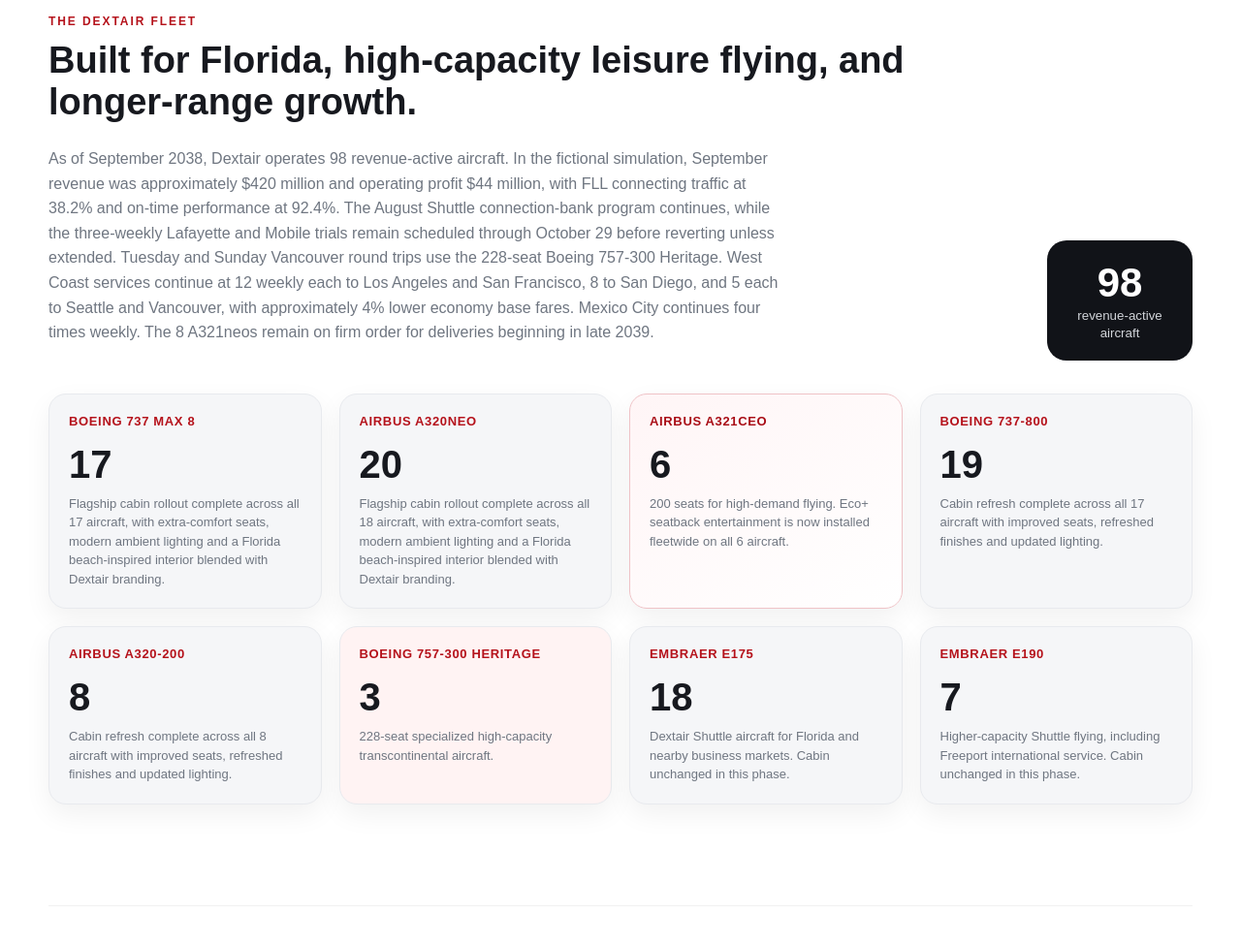
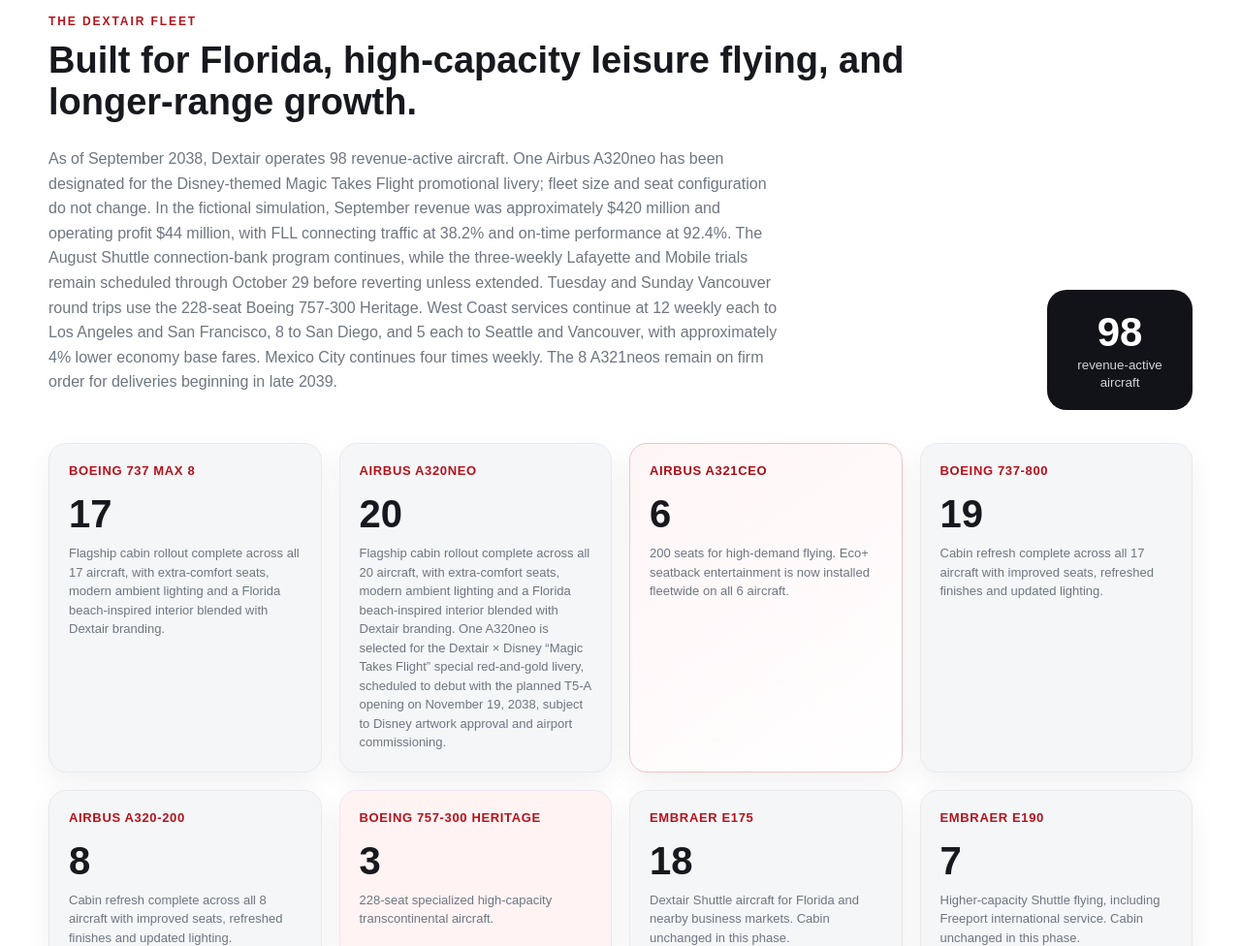
Before and after one commit to elbibou/dextair, a plain HTML site: page index.html in a window 1280 px wide. Shown: the part 4218-5194 px from the top of the page at 97% size. Drawn offline with Linux system fonts and the light colour scheme.

Commit message:
Announce Dextair Disney Magic Takes Flight A320neo special livery

```diff
--- a/index.html
+++ b/index.html
@@ -966,14 +966,14 @@
     <div>
       <p class="eyebrow red">THE DEXTAIR FLEET</p>
       <h2>Built for Florida, high-capacity leisure flying, and longer-range growth.</h2>
-      <p class="showcase-copy">As of September 2038, Dextair operates 98 revenue-active aircraft. In the fictional simulation, September revenue was approximately $420 million and operating profit $44 million, with FLL connecting traffic at 38.2% and on-time performance at 92.4%. The August Shuttle connection-bank program continues, while the three-weekly Lafayette and Mobile trials remain scheduled through October 29 before reverting unless extended. Tuesday and Sunday Vancouver round trips use the 228-seat Boeing 757-300 Heritage. West Coast services continue at 12 weekly each to Los Angeles and San Francisco, 8 to San Diego, and 5 each to Seattle and Vancouver, with approximately 4% lower economy base fares. Mexico City continues four times weekly. The 8 A321neos remain on firm order for deliveries beginning in late 2039.</p>
+      <p class="showcase-copy">As of September 2038, Dextair operates 98 revenue-active aircraft. One Airbus A320neo has been designated for the Disney-themed Magic Takes Flight promotional livery; fleet size and seat configuration do not change. In the fictional simulation, September revenue was approximately $420 million and operating profit $44 million, with FLL connecting traffic at 38.2% and on-time performance at 92.4%. The August Shuttle connection-bank program continues, while the three-weekly Lafayette and Mobile trials remain scheduled through October 29 before reverting unless extended. Tuesday and Sunday Vancouver round trips use the 228-seat Boeing 757-300 Heritage. West Coast services continue at 12 weekly each to Los Angeles and San Francisco, 8 to San Diego, and 5 each to Seattle and Vancouver, with approximately 4% lower economy base fares. Mexico City continues four times weekly. The 8 A321neos remain on firm order for deliveries beginning in late 2039.</p>
     </div>
     <div class="fleet-total"><span>98</span><small>revenue-active aircraft</small></div>
   </div>
 
   <div class="fleet-grid">
     <article class="fleet-card"><div class="fleet-type">Boeing 737 MAX 8</div><strong>17</strong><p>Flagship cabin rollout complete across all 17 aircraft, with extra-comfort seats, modern ambient lighting and a Florida beach-inspired interior blended with Dextair branding.</p></article>
-    <article class="fleet-card"><div class="fleet-type">Airbus A320neo</div><strong>20</strong><p>Flagship cabin rollout complete across all 18 aircraft, with extra-comfort seats, modern ambient lighting and a Florida beach-inspired interior blended with Dextair branding.</p></article>
+    <article class="fleet-card"><div class="fleet-type">Airbus A320neo</div><strong>20</strong><p>Flagship cabin rollout complete across all 20 aircraft, with extra-comfort seats, modern ambient lighting and a Florida beach-inspired interior blended with Dextair branding. One A320neo is selected for the Dextair × Disney “Magic Takes Flight” special red-and-gold livery, scheduled to debut with the planned T5-A opening on November 19, 2038, subject to Disney artwork approval and airport commissioning.</p></article>
     <article class="fleet-card capacity"><div class="fleet-type">Airbus A321ceo</div><strong>6</strong><p>200 seats for high-demand flying. Eco+ seatback entertainment is now installed fleetwide on all 6 aircraft.</p></article>
     <article class="fleet-card"><div class="fleet-type">Boeing 737-800</div><strong>19</strong><p>Cabin refresh complete across all 17 aircraft with improved seats, refreshed finishes and updated lighting.</p></article>
     <article class="fleet-card"><div class="fleet-type">Airbus A320-200</div><strong>8</strong><p>Cabin refresh complete across all 8 aircraft with improved seats, refreshed finishes and updated lighting.</p></article>
@@ -992,7 +992,7 @@
   <div class="terminal-copy">
     <p class="eyebrow red">HOME AT FORT LAUDERDALE</p>
     <h2>Terminal 5 is Dextair’s domestic home, with T5-A now under construction.</h2>
-    <p>Dextair’s compact T5 complex keeps domestic and Shuttle flying together. The 10-gate T5-A expansion is under construction, with Dextair planned as its primary user while the new gates remain airport-owned and shared-capable. A ceremonial inauguration is provisionally scheduled for Friday, November 19, 2038, subject to final terminal safety inspections, commissioning, and airport approval. The ceremony will feature a ribbon cutting, a Heritage 757-300 static display, and a ceremonial first departure.</p>
+    <p>Dextair’s compact T5 complex keeps domestic and Shuttle flying together. The 10-gate T5-A expansion is under construction, with Dextair planned as its primary user while the new gates remain airport-owned and shared-capable. A ceremonial inauguration is provisionally scheduled for Friday, November 19, 2038, subject to final terminal safety inspections, commissioning, and airport approval. The ceremony will feature a ribbon cutting, a Heritage 757-300 static display, the planned Dextair × Disney Magic Takes Flight A320neo unveiling (subject to design approval), and a ceremonial first departure.</p>
     <div class="terminal-facts">
       <div><strong>8</strong><span>Dedicated gates</span></div>
       <div><strong>~105+</strong><span>Peak domestic + Shuttle departures</span></div>
```
